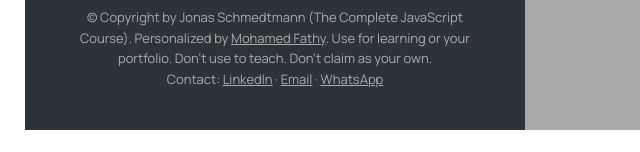
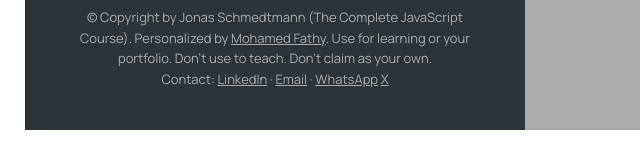
Before and after one commit to mhmd7710d/Maphty-Project, a plain HTML site: page index.html in a window 1280 px wide. Shown: the part 645-797 px from the top of the page, 0-640 px from the left. Drawn offline with nearby package versions, Linux system fonts and the light colour scheme.

Commit message:
Add X (Twitter) profile to contact links

```diff
--- a/index.html
+++ b/index.html
@@ -134,6 +134,7 @@
         <a class="twitter-link" target="_blank" href="https://www.linkedin.com/in/muhammad-fathi-b7a693424/">LinkedIn</a> &middot;
         <a class="twitter-link" href="mailto:muhammutfathi@gmail.com">Email</a> &middot;
         <a class="twitter-link" target="_blank" href="https://wa.me/201040428475?text=Hi+Mohamed%2C+I+found+your+project+on+GitHub.">WhatsApp</a>
+        <a class="twitter-link" target="_blank" href="https://x.com/mouahid7710">X</a>
       </p>
     </div>
 
```
Also changed, not shown: 1 other file.
